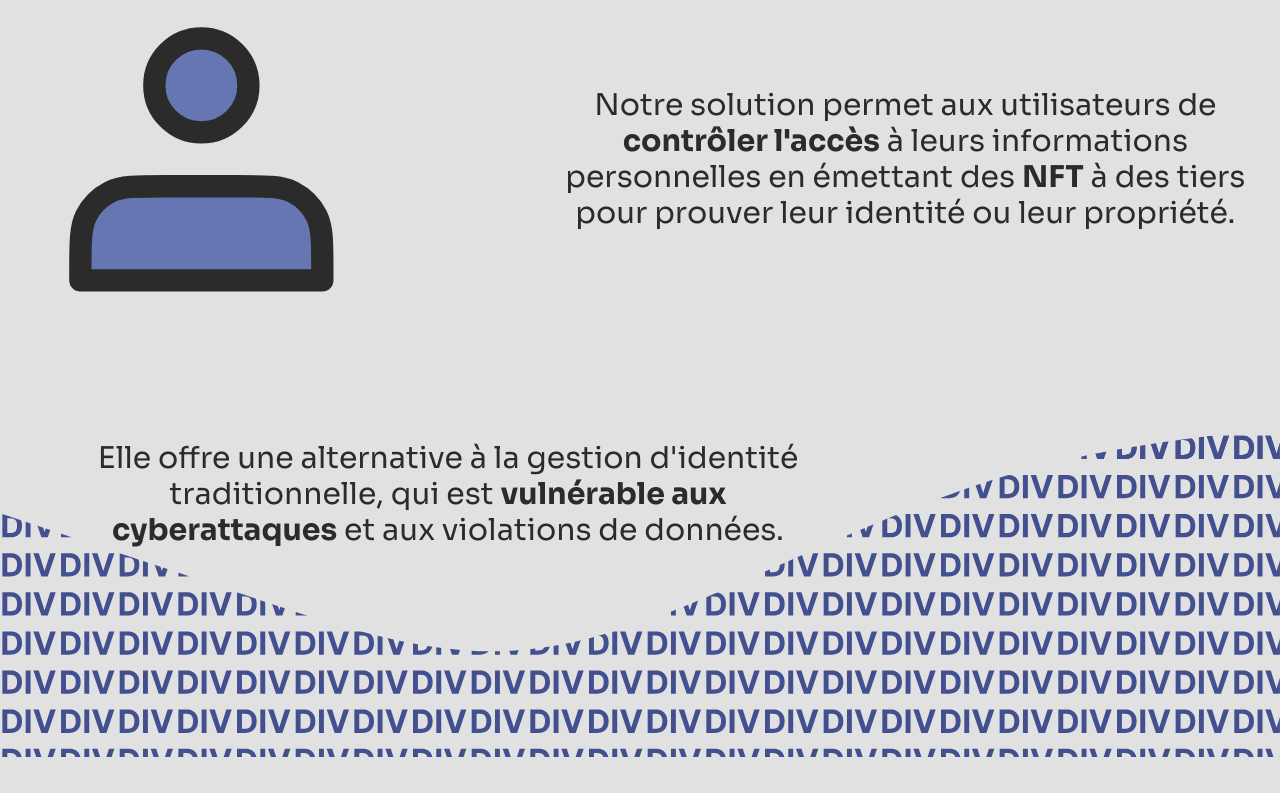
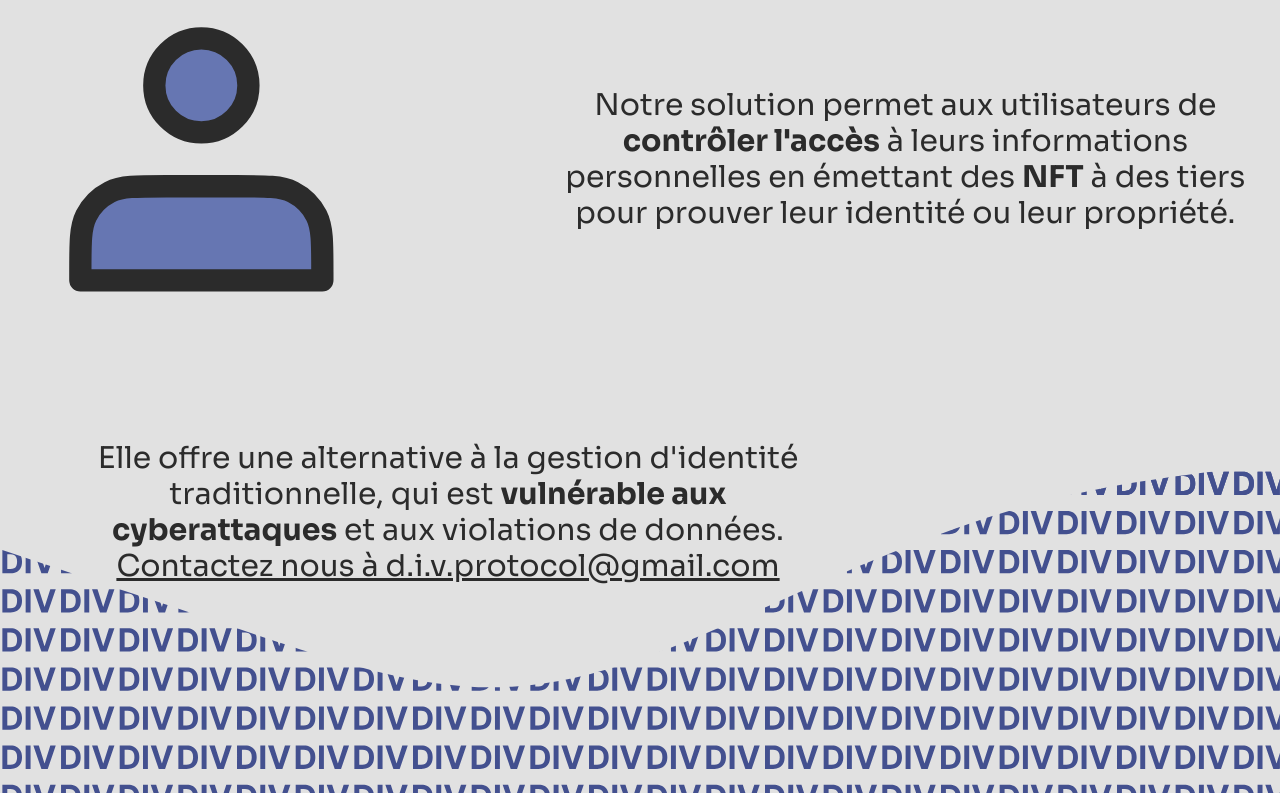
Before and after one commit to DIV-Protocol/DIV-Protocol, a Next.js app: page / in a window 1280 px wide. Shown: the part 775-1568 px from the top of the page. Before the commit the page ends 1532 px from the top, so only its background shows below. Built offline with nearby package versions, Linux system fonts and the light colour scheme.

Commit message:
🏁 Added roadmap

```diff
--- a/app/page.tsx
+++ b/app/page.tsx
@@ -13,7 +13,7 @@ export default function Home() {
             className="object-contain"
           />
         </div>
-        <Link href={"#"} className="self-center md:text-3xl text-center text-lg hover:-translate-y-1 hover:scale-105 transition-all">Road Map</Link>
+        <Link href={"/roadmap.pdf"} className="self-center md:text-3xl text-center text-lg hover:-translate-y-1 hover:scale-105 transition-all">Road Map</Link>
         <Link href={"/whitepaper.pdf"} className="self-center md:text-3xl text-center text-lg hover:-translate-y-1 hover:scale-105 transition-all">Whitepaper</Link>
       </nav>
       <section className="flex flex-row items-center">
@@ -55,6 +55,9 @@ export default function Home() {
       </section>
       <section className="flex flex-col items-center">
         <p className="text-center 2xl:text-5xl md:text-3xl sm:text-xl text-sm relative top-[5vh] sm:top-[10vh] md:top-[15vh] -left-[15vw] px-[20vw]"> Elle offre une alternative à la gestion d&#39;identité traditionnelle, qui est <b>vulnérable aux cyberattaques</b> et aux violations de données.</p>
+        <a className="underline hover:scale-105 hover:-translate-y-1 text-center 2xl:text-5xl md:text-3xl sm:text-xl text-sm relative top-[5vh] sm:top-[10vh] md:top-[15vh] -left-[15vw] px-[20vw]" href="mailto:d.i.v.protocol@gmail.com">
+          Contactez nous à d.i.v.protocol@gmail.com
+        </a>
         <svg xmlns="http://www.w3.org/2000/svg" viewBox="0 0 1440 370" fill="none">
           <mask id="mask0_4_485" style={{ maskType: "alpha" }} maskUnits="userSpaceOnUse" x="0" y="0" width="1440" height="579">
             <path d="M0 96L48 112C96 128 192 160 288 192C384 224 480 256 576 250.7C672 245 768 203 864 160C960 117 1056 75 1152 48C1248 21 1344 11 1392 5.3L1440 0V320H1392C1344 320 1248 320 1152 320C1056 320 960 320 864 320C768 320 672 320 576 320C480 320 384 320 288 320C192 320 96 320 48 320H0V96Z" fill="#B0B6CE" />
```
Also changed, not shown: 1 other file (tests, documents, lock files or other folders).
